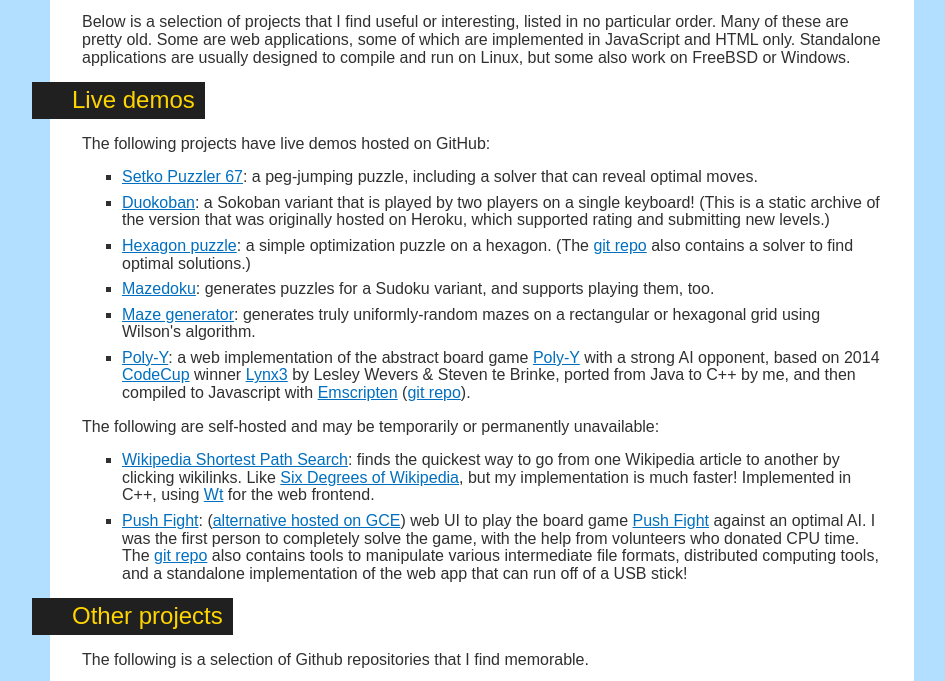
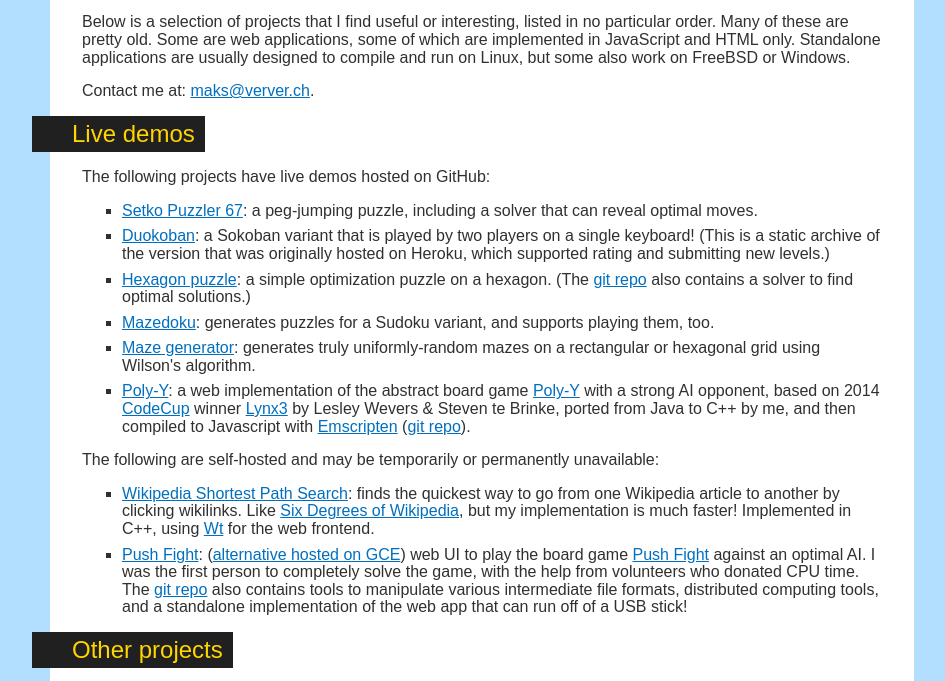
Before and after one commit to maksverver/maksverver.github.io, a plain HTML site: page index.html in a window 1280 px wide. Shown: the part 109-790 px from the top of the page, without its empty margins (158-1103 px from the left). Drawn offline with Linux system fonts and the light colour scheme.

Commit message:
Add my email address to encourage people to contact me.
The address is scrambled with Javascript to deter spammers.

```diff
--- /dev/null
+++ b/add-contact-info.js
@@ -0,0 +1,23 @@
+// Inserts my email address into the DOM tree programmatically,
+// hoping to deter scrapers. Of course any scraper that executes
+// Javascript can still find it, but this might help just a bit.
+(function() {
+
+  // Very simple symmetric """encryption""" function.
+  function scramble(s) {
+    let t = '';
+    for (let i = 0; i < s.length; ++i) {
+      let c = s.charCodeAt(i);
+      if (c < 128) c ^= 14;  // only scramble ASCII characters
+      t += String.fromCharCode(c);
+    }
+    return t;
+  }
+
+  const e = scramble('coe}Nxk|xk| mf');
+  const u = scramble('cogbza4') + e;
+  document.querySelectorAll('a.my-email').forEach((a) => {
+    a.href = scramble('cogbza4') + e;
+    a.textContent = e;
+  });
+})();
--- a/index.html
+++ b/index.html
@@ -18,6 +18,9 @@
 <p>I have over a hundred repositories on <a href="https://github.com/maksverver">my GitHub account</a>, many small one-off projects, but some more substantial and/or more generally useful.</p>
 
 <p>Below is a selection of projects that I find useful or interesting, listed in no particular order. Many of these are pretty old. Some are web applications, some of which are implemented in JavaScript and HTML only. Standalone applications are usually designed to compile and run on Linux, but some also work on FreeBSD or Windows.</p>
+
+<p>Contact me at: <a class="my-email">(enable JavaScript to view email address)</a>.</p>
+<script src="add-contact-info.js" defer></script>
 
 <h2 id="live-demos">Live demos</h2>
 <p>
```
